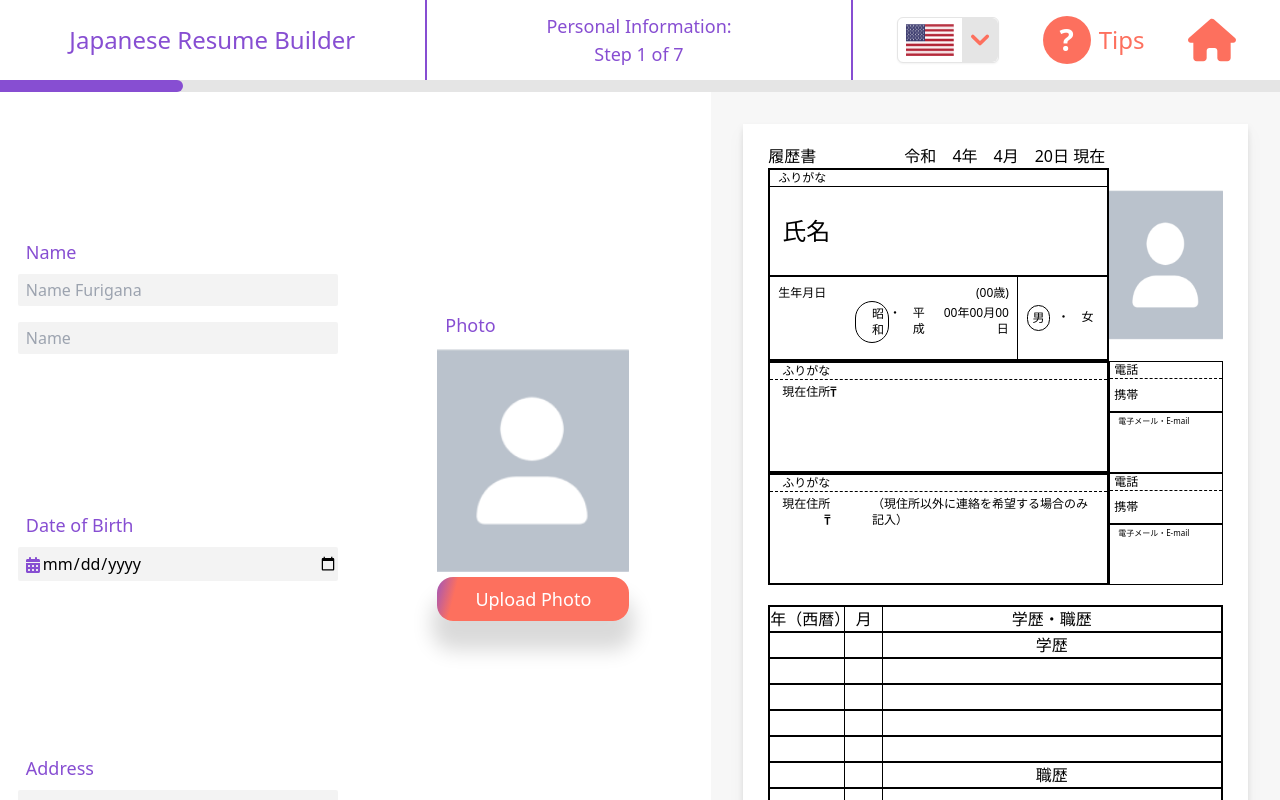
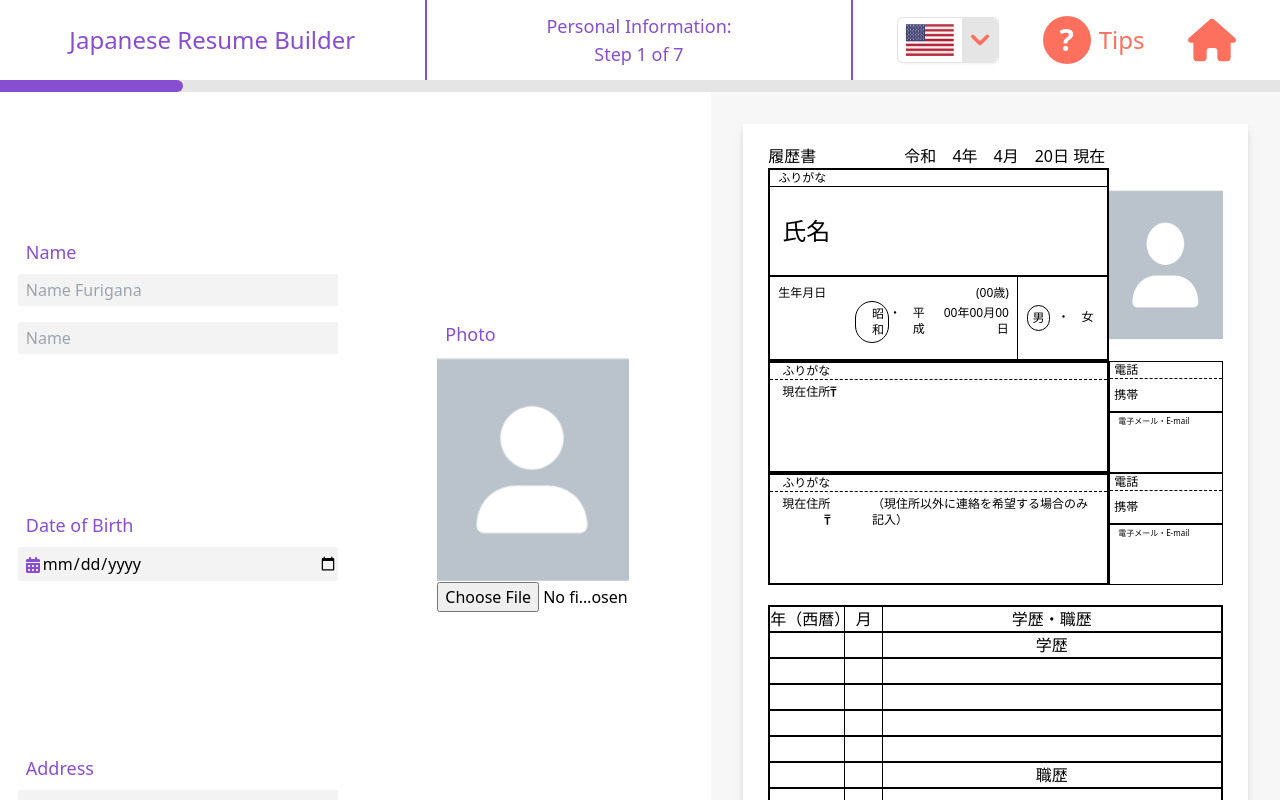
Before and after one commit to stmidi613/Japanese-Resume-Builder, a React (Create React App) app: page / in a window 1280 px wide. Shown: the top 800 px of the page. Built offline with nearby package versions, Linux system fonts and the light colour scheme.

Commit message:
I made progress on the photo upload function but it is still not working.

```diff
--- a/src/Components/Resume/ResumeForms/Form1/EmailInput.tsx
+++ b/src/Components/Resume/ResumeForms/Form1/EmailInput.tsx
@@ -1,4 +1,4 @@
-import React, {useState} from "react";
+import React from "react";
 
 interface Props {
     place: string;
--- a/src/Components/Resume/ResumeForms/Form1/Form1.tsx
+++ b/src/Components/Resume/ResumeForms/Form1/Form1.tsx
@@ -1,4 +1,4 @@
-import React, { useContext } from "react";
+import React, { useState, useContext } from "react";
 import { ReducerContext } from "../../ResumeState/ResumeState";
 
 import UploadButton from "../../../Buttons/UploadButton";
@@ -22,6 +22,8 @@ const Form1: React.FC = () => {
   }
 
   const {
+    // file,
+    // setPhoto,
     setFuriName,
     setName,
     setDob,
@@ -39,6 +41,15 @@ const Form1: React.FC = () => {
     setFemale
   } = useContext(ReducerContext)
 
+  const [pic, setPic] = useState<string>(photo)
+
+  // const photoUpload = (e: any) =>{
+  //   if(e.target.files && e.target.file[0]){
+  //     let img = e.target.files[0];
+  //     setPic({pic: URL.createObjectURL(img)})
+  //   }
+  // }
+
   return (
     <>
       <form className="form md:grid-cols-2 md:grid-rows-7">
@@ -46,8 +57,9 @@ const Form1: React.FC = () => {
         <section className="section md:order-2 md:row-span-4">
           <InputTitle fieldName="Photo" />
           <div className="flex w-48 mb-5 flex-col justify-center">
-            <img src={photo} alt="photo" />
-            <UploadButton />
+            <img id="photo" src={photo} alt="photo" />
+            <input id="Photo" type="file" placeholder={pic} onChange={(event) => event.target.files ? setPic(URL.createObjectURL(event.target.files[0])) : pic} />
+            {/* <UploadButton /> */}
           </div>
         </section>
         {/* Name Section */}
--- a/src/Components/Resume/ResumeForms/InputTitle.tsx
+++ b/src/Components/Resume/ResumeForms/InputTitle.tsx
@@ -9,8 +9,7 @@ const InputTitle: React.FC<Props> = ({ fieldName }) => {
 
   return (
     <div className="section-div">
-      {/* <TipsIcon id={id} /> */}
-      <h2 className="h2">{fieldName}</h2>
+      <label htmlFor={fieldName} className="h2">{fieldName}</label>
      </div>
   );
 };
--- a/src/Components/Resume/ResumeState/ResumeState.tsx
+++ b/src/Components/Resume/ResumeState/ResumeState.tsx
@@ -1,6 +1,9 @@
 import React, {createContext, useReducer, useState} from 'react';
+// import photo from "../../../images/photo.png";
+
 
 export const initialValues = {
+  file: "",
   furiName: "",
   name: "",
   dob: "",
@@ -15,6 +18,7 @@ export const initialValues = {
   contactCellPhone: "",
   contactEmail: "",
   gender: true,
+  setPhoto: (e:React.ChangeEvent<HTMLInputElement>) => {},
   setFuriName: (e:React.ChangeEvent<HTMLInputElement>) => {},
   setName: (e:React.ChangeEvent<HTMLInputElement>) => {},
   setDob: (e:React.ChangeEvent<HTMLInputElement>) => {},
@@ -35,6 +39,7 @@ export const initialValues = {
 export const ReducerContext = createContext(initialValues)
 
 export type stateType = {
+  file: string;
   furiName: string;
   name: string;
   dob: string;
@@ -49,12 +54,13 @@ export type stateType = {
   contactCellPhone: string;
   contactEmail: string;
   gender: boolean;
-  setFemale: React.Dispatch<React.SetStateAction<boolean>>,
-  setMale: React.Dispatch<React.SetStateAction<boolean>>,
+  setFemale: React.Dispatch<React.SetStateAction<boolean>>;
+  setMale: React.Dispatch<React.SetStateAction<boolean>>;
 };
 
 type actionType = {
   type:
+    | "setPhoto"
     | "setFuriName"
     | "setName"
     | "setDob"
@@ -111,6 +117,9 @@ export function reducer(currentState: stateType, action: actionType) {
   if (action.type === "setContactEmail") {
     return { ...currentState, contactEmail: action.payload };
   }
+  if (action.type === "setPhoto") {
+    return { ...currentState, contactEmail: action.payload };
+  }
   return currentState;
 }
 
@@ -120,6 +129,7 @@ const ResumeState: React.FC = ({children}) => {
 
   return (
     <ReducerContext.Provider value={{
+    file: state.file,
     furiName: state.furiName,
     name: state.name,
     dob: state.dob,
@@ -134,6 +144,7 @@ const ResumeState: React.FC = ({children}) => {
     contactCellPhone: state.contactCellPhone,
     contactEmail: state.contactEmail,
     gender,
+    setPhoto: (e) => {dispatch({ type: "setPhoto", payload: e.target.value})},
     setFuriName: (e) => {dispatch({ type: "setFuriName", payload: e.target.value})},
     setName: (e) => {dispatch ({type: "setName", payload: e.target.value})},
     setDob: (e) => {dispatch ({type: "setDob", payload: e.target.value})},
--- /dev/null
+++ b/src/Components/Resume/UploadImage.tsx
@@ -0,0 +1,31 @@
+import React, { useState } from "react";
+
+const UploadAndDisplayImage: React.FC = () => {
+  const [selectedImage, setSelectedImage] = useState(null);
+
+  return (
+    <div>
+      <h1>Upload and Display Image usign React Hook's</h1>
+      {selectedImage && (
+        <div>
+        <img alt="not fount" width={"250px"} src={URL.createObjectURL(selectedImage)} />
+        <br />
+        <button onClick={()=>setSelectedImage(null)}>Remove</button>
+        </div>
+      )}
+      <br />
+
+      <br />
+      <input
+        type="file"
+        name="myImage"
+        onChange={(event) => {event.target.files ?
+          console.log(event.target.files[0]) : "";
+        //   setSelectedImage(event.target.files[0]);
+        }}
+      />
+    </div>
+  );
+};
+
+export default UploadAndDisplayImage;
```
Also changed, not shown: src/tailwind.output.css.
